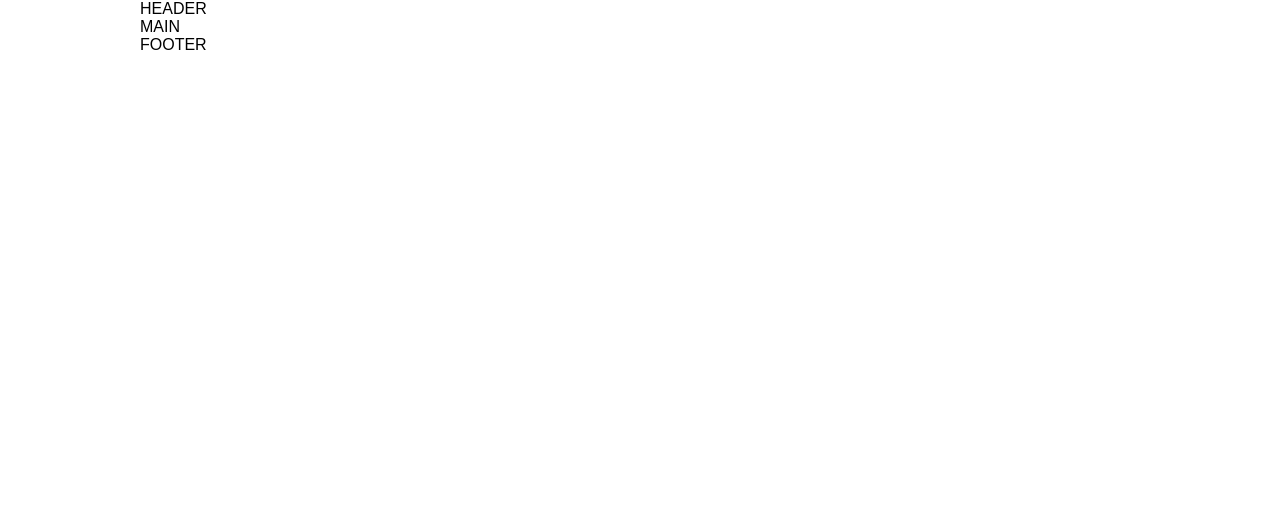
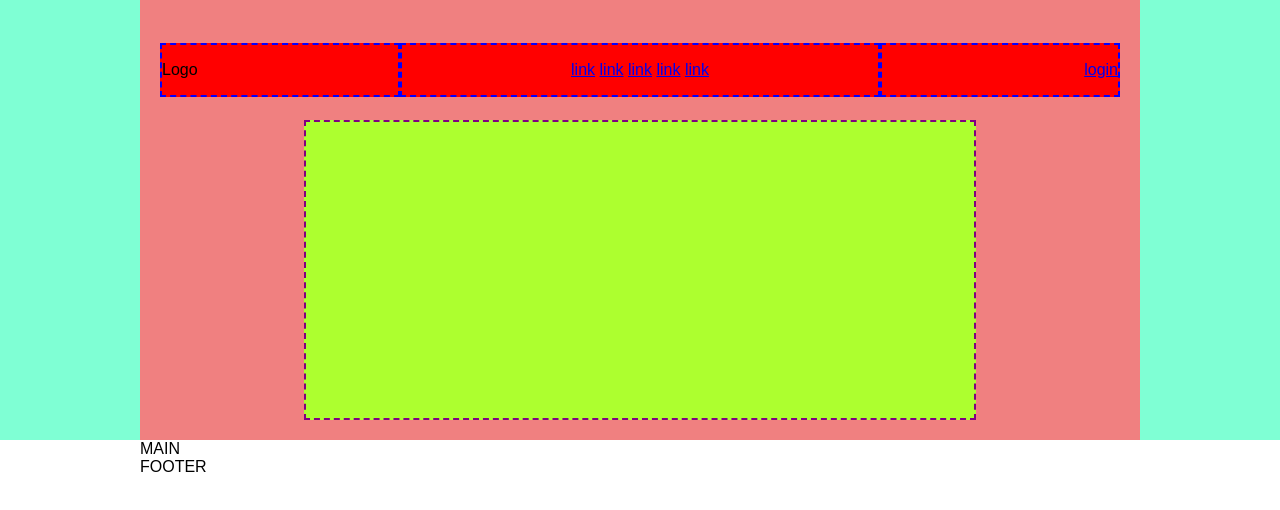
Before and after one commit to Claudio-Pri/htmlcss-struttura-discord, a plain HTML site: page index.html in a window 1280 px wide. Drawn offline with Linux system fonts and the light colour scheme.

Commit message:
Layout header

```diff
--- a/css/style.css
+++ b/css/style.css
@@ -6,6 +6,7 @@
     padding: 0;
     box-sizing: border-box;
 }
+
 
 html {
     font-family: Arial, Helvetica, sans-serif;
@@ -19,8 +20,65 @@ html {
     margin: 0 auto;
 }
 
+.flex-container {
+    display: flex;
+}
+
+/* MAIN */
+header div.container {
+    padding: 20px;
+}
+
+header {
+    background-color: aquamarine;
+}
+
+nav.flex-container {
+    /* line-height per debug */
+    line-height: 50px;
+
+    align-items: center;
+
+}
+
+.nav-bar {
+    text-align: center;
+}
+
+.login-button {
+    text-align: end;
+}
+
+.item-25 {
+    width: 25%;
+}
+
+.item-50 {
+    width: 50%;
+}
+
+.hero-image {
+    width: 70%;
+    margin: 0 auto;
+}
+
+
+
 /* DEBUG */
-/* .debug {
+.debug nav>* {
+    background-color: red;
+    min-height: 50px;
+    border: 2px dashed blue;
+
+}
+
+.debug header .container {
     background-color: lightcoral;
-    min-height: 200px;
-} */
+    min-height: 100px;
+}
+
+.debug .hero-image {
+    background-color: greenyellow;
+    border: 2px dashed purple;
+    min-height: 300px;
+}
--- a/index.html
+++ b/index.html
@@ -10,12 +10,29 @@
     <link rel="stylesheet" href="css/style.css">
 </head>
 
-<body>
+<body class="debug">
 
     <!-- header -->
     <header>
         <div class="container">
-            HEADER
+            <nav class="container flex-container">
+                <div class="logo flex-item item-25">Logo</div>
+                <div class="flex-item nav-bar item-50">
+                    <a href="#">link</a>
+                    <a href="#">link</a>
+                    <a href="#">link</a>
+                    <a href="#">link</a>
+                    <a href="#">link</a>
+                </div>
+                <a href="#" class="login-button flex-item item-25">login</a>
+            </nav>
+            <!-- header sub-section -->
+            <div class="hero-image">
+
+            </div>
+
+
+
         </div>
     </header>
     <!-- /header -->
```
